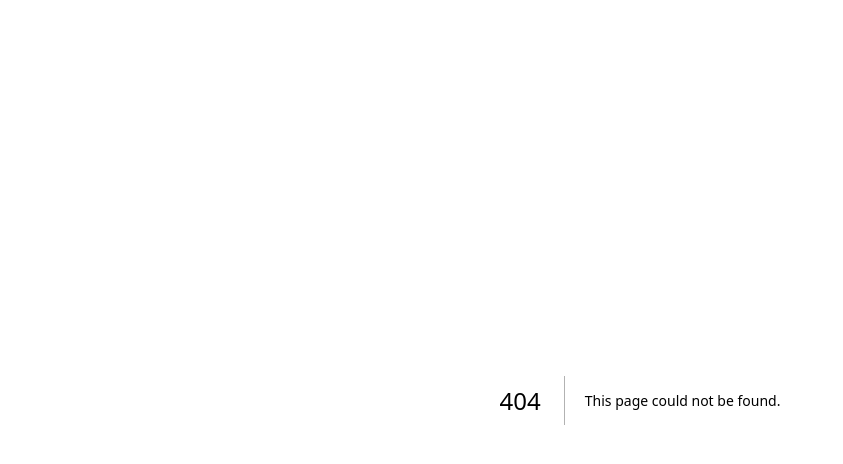
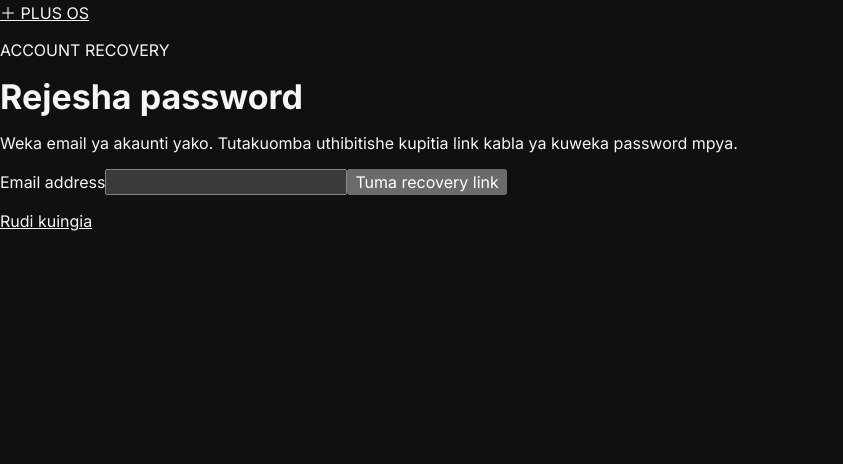
Before and after one commit to faisalmvungi02-hub/school-management-system-pro, a Next.js app: page /forgot-password in a window 1280 px wide. Before the commit this address had no page. Shown: the top 464 px of the page, without its empty margins (0-843 px from the left). Built offline with nearby package versions, Linux system fonts and the light colour scheme.

Commit message:
feat(auth): add unified PLUS OS identity and role workspace

```diff
--- /dev/null
+++ b/app/forgot-password/page.tsx
@@ -0,0 +1,28 @@
+"use client";
+
+import Link from "next/link";
+import { useState, type FormEvent } from "react";
+import { getSupabaseBrowserClient } from "@/lib/supabase/browser";
+
+export default function ForgotPasswordPage(){
+  const [email,setEmail]=useState("");
+  const [busy,setBusy]=useState(false);
+  const [message,setMessage]=useState("");
+  const [error,setError]=useState("");
+  async function submit(event:FormEvent<HTMLFormElement>){
+    event.preventDefault();setBusy(true);setMessage("");setError("");
+    try{
+      const {error:resetError}=await getSupabaseBrowserClient().auth.resetPasswordForEmail(email.trim().toLowerCase(),{redirectTo:window.location.origin+"/auth/reset-password"});
+      if(resetError)throw resetError;
+      setMessage("Ikiwa akaunti ipo kwa email hii, utapokea maelekezo ya kubadilisha password. Angalia Inbox na Spam/Junk.");
+    }catch(cause){setError(cause instanceof Error?cause.message:"Imeshindikana kutuma maelekezo.");}
+    finally{setBusy(false);}
+  }
+  return <main className="auth-page"><section className="auth-card">
+    <Link className="auth-brand" href="/">＋ PLUS OS</Link><p className="auth-kicker">ACCOUNT RECOVERY</p>
+    <h1>Rejesha password</h1><p className="auth-copy">Weka email ya akaunti yako. Tutakuomba uthibitishe kupitia link kabla ya kuweka password mpya.</p>
+    <form className="auth-form" onSubmit={submit}><label>Email address<input type="email" required autoComplete="email" value={email} onChange={e=>setEmail(e.target.value)}/></label><button className="auth-primary" disabled={busy}>{busy?"Inatuma...":"Tuma recovery link"}</button></form>
+    {message&&<p className="auth-success" role="status">{message}</p>}{error&&<p className="auth-error" role="alert">{error}</p>}
+    <p className="auth-foot"><Link href="/login">Rudi kuingia</Link></p>
+  </section></main>;
+}
```
